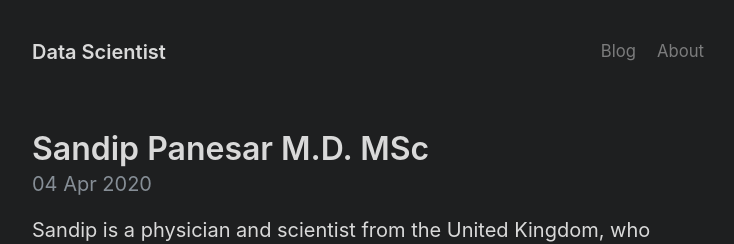
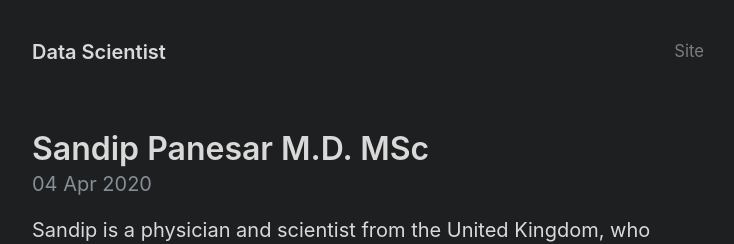
Before and after one commit to CapitalData/Sandip, a Jekyll site: the page built from index.html, in a window 1280 px wide. Shown: the top 244 px of the page, without its empty margins (272-1006 px from the left). Built offline with Jekyll 4.4.1, drawn with Linux system fonts in a browser that asks for light colours; the list of posts is cut into pages by our own code.

Commit message:
link site config

```diff
--- a/_config.yml
+++ b/_config.yml
@@ -44,8 +44,5 @@ version: 3.0.0
 
 # Navbar page list
 nav:
-  - title: Blog
-    url: /archive
-
-  - title: About
-    url: /about
+  - title: Site
+    url: https://capitaldata.github.io
```
